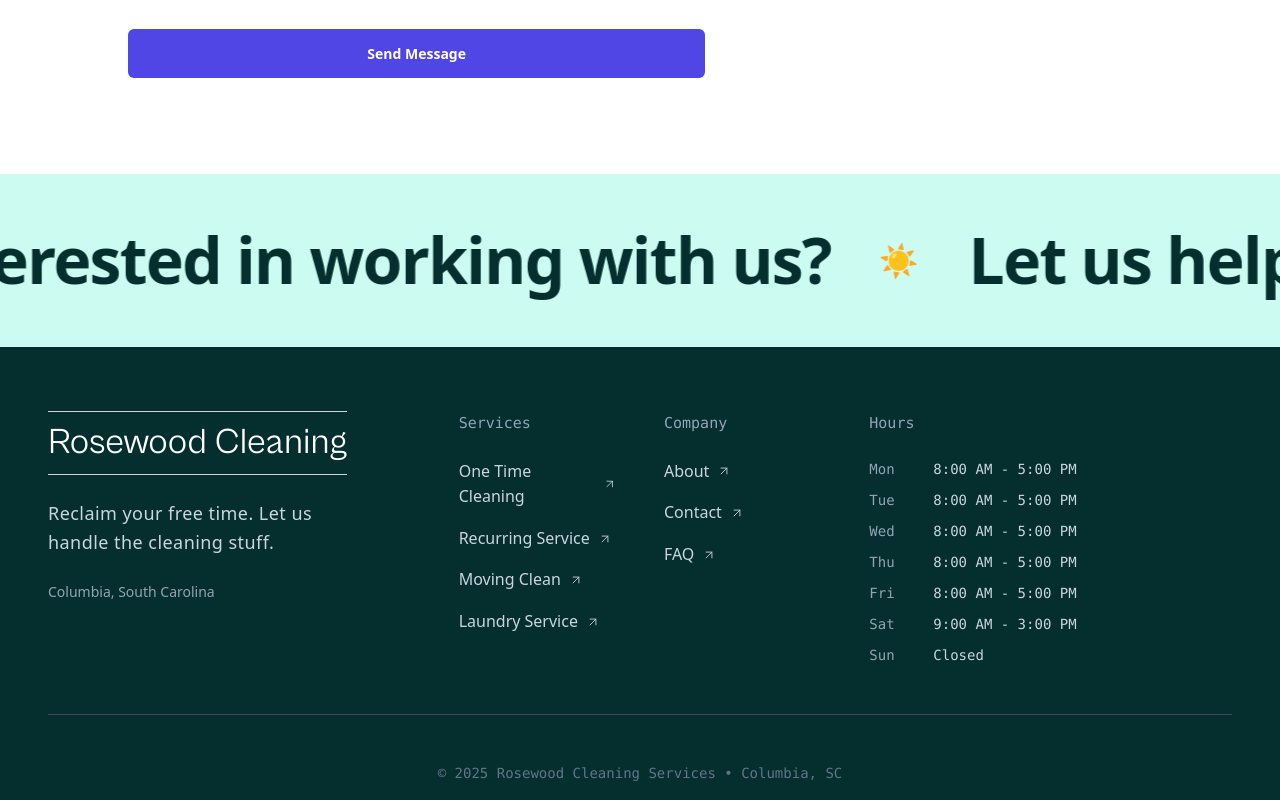
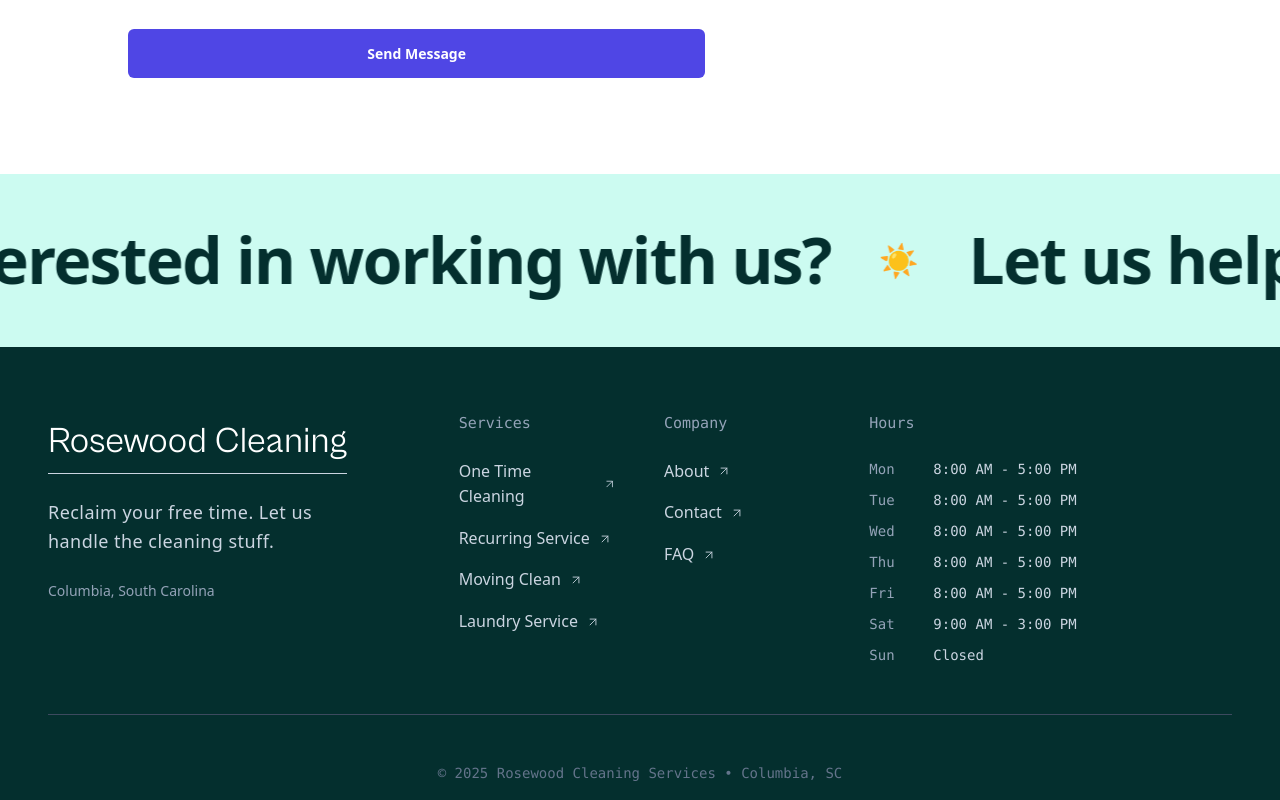
Before and after one commit to alexgoodestudio/rosewood_cleaning_service, a React (Create React App) app: page /contact in a window 1280 px wide. Shown: the part 1109-1909 px from the top of the page. Built offline with nearby package versions, Linux system fonts and the light colour scheme.

Commit message:
removed top border on Rosewood Cleaning in Footer

```diff
--- a/src/Components/Footer.js
+++ b/src/Components/Footer.js
@@ -63,7 +63,7 @@ function Footer() {
           <div className="col-12 col-md-6 col-lg-4">
             <Link to="/" className="d-inline-block mb-4 no-underline">
               <h3 className="text-4xl text-white mb-0 cabinet" style={{
-                borderTop: '1px solid #cbd5e1',
+                // borderTop: '1px solid #cbd5e1',
                 borderBottom: '1px solid #cbd5e1',
                 paddingTop: '0.5rem',
                 paddingBottom: '0.5rem'
```
